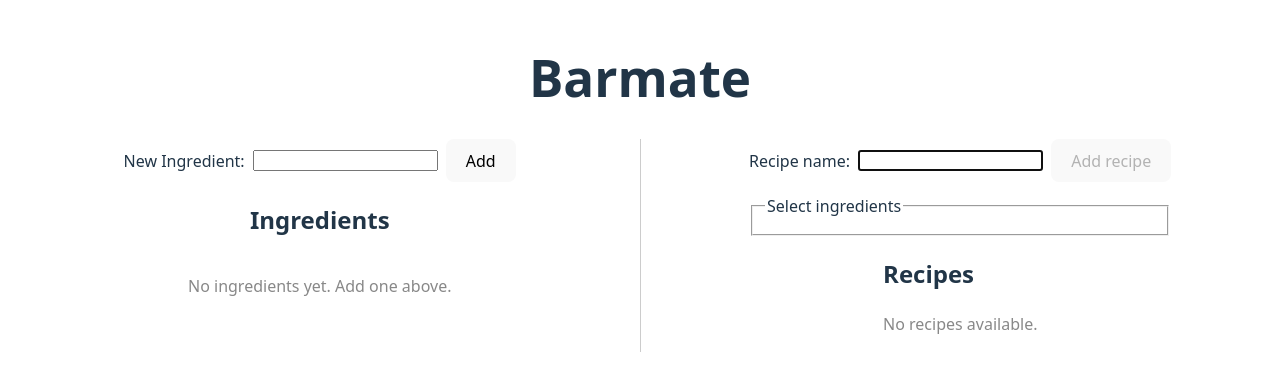
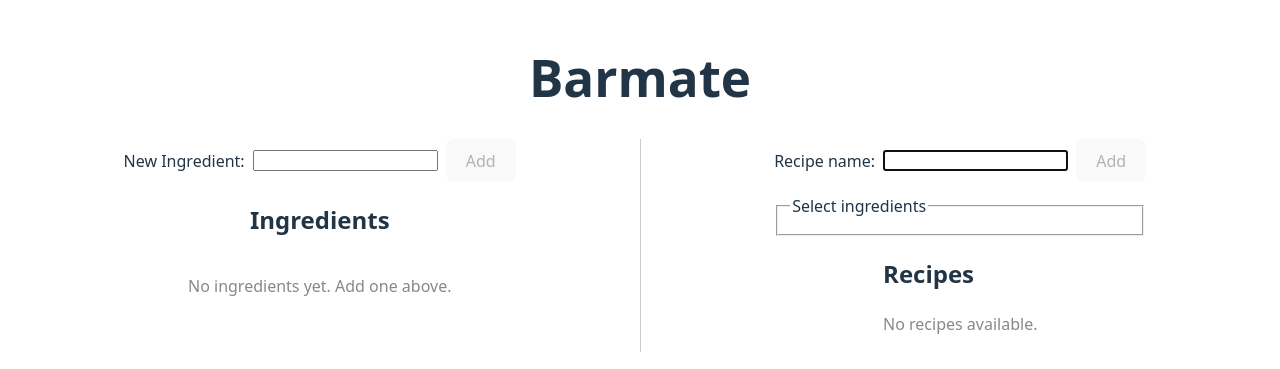
Before and after one commit to ericomoura/barmate, a React app in the folder frontend/: page / in a window 1280 px wide. Shown: the part 217-586 px from the top of the page. Built offline with nearby package versions, Linux system fonts and the light colour scheme; the HTML template or start-up script is replaced by a standard one.

Commit message:
Consistent form behavior

```diff
--- a/frontend/src/components/IngredientForm.tsx
+++ b/frontend/src/components/IngredientForm.tsx
@@ -8,25 +8,18 @@ export function IngredientForm({
     onAdd,
 }: IngredientFormProps) {
     const [name, setName] = useState<string>('');
-    const [error, setError] = useState<string | null>(null);
-
-    function handleChange(e: React.ChangeEvent<HTMLInputElement>) {
-        setName(e.target.value);
-        if (error) setError(null);
-    }
 
     function handleSubmit(e: React.FormEvent<HTMLFormElement>) {
         e.preventDefault();
+
         const trimmed = name.trim();
+        if (!trimmed) return;
+        onAdd(trimmed);
 
-        if (!trimmed) {
-            setError('Please enter a name.');
-            return;
-        }
-
-        onAdd(trimmed);
         setName('');
     }
+
+    const canSubmit = name.trim().length > 0;
 
     return (
         <form onSubmit={handleSubmit}>
@@ -36,15 +29,10 @@ export function IngredientForm({
                     id="ingredient-name"
                     type="text"
                     value={name}
-                    onChange={handleChange}
+                    onChange={e => setName(e.target.value)}
                 />
-                <button type="submit" >Add</button>
+                <button type="submit" disabled={!canSubmit}>Add</button>
             </div>
-            {error && (
-                <div id="ingredient-name-error" role="alert" style={{ color: 'tomato' }}>
-                    {error}
-                </div>
-            )}
         </form>
     );
 }
--- a/frontend/src/components/RecipeForm.tsx
+++ b/frontend/src/components/RecipeForm.tsx
@@ -44,7 +44,7 @@ export function RecipeForm({ ingredients, onAdd }: RecipeFormProps) {
           onChange={e => setName(e.target.value)}
           autoFocus={true}
         />
-        <button type="submit" disabled={!canSubmit}>Add recipe</button>
+        <button type="submit" disabled={!canSubmit}>Add</button>
       </div>
 
       <fieldset style={{ marginTop: 12 }}>
```
